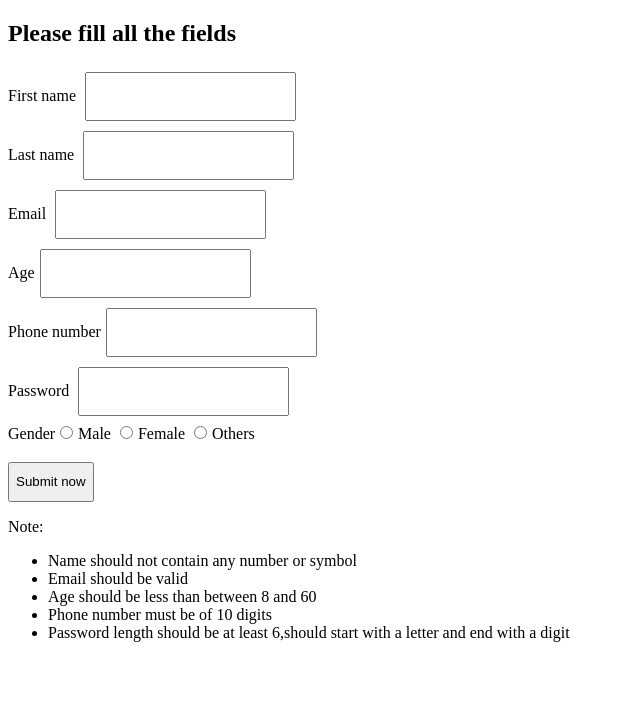
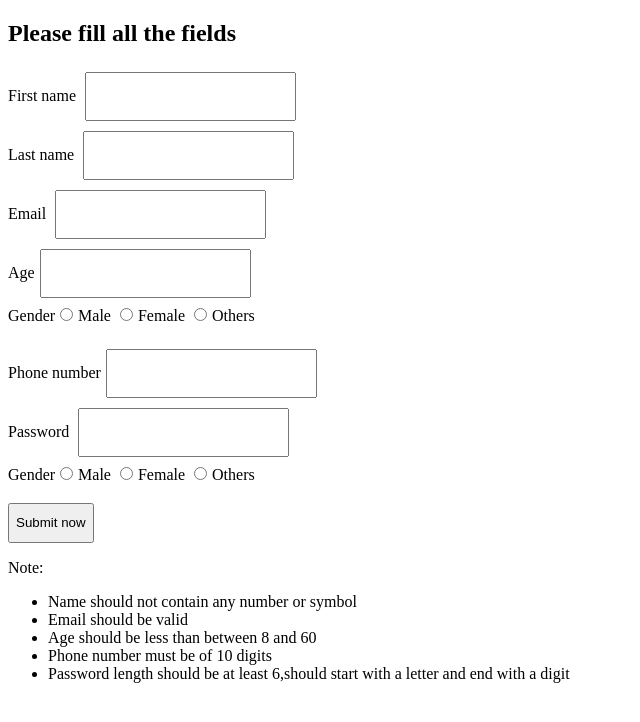
Before and after one commit to AnkitPangeni/form-validation, a plain HTML site: page index.html in a window 1280 px wide. Shown: the whole page, without its empty margins (0-640 px from the left). Drawn offline with Linux system fonts and the light colour scheme.

Commit message:
Update index.html

```diff
--- a/index.html
+++ b/index.html
@@ -32,6 +32,10 @@
 
       Age<input type="number" id="age" />  <br />
 
+       Gender<input type="radio" name="gender" id="male" />Male
+      <input type="radio" name="gender" id="female" />Female
+      <input type="radio" name="gender" id="others" />Others <br /><br />
+
       Phone number<input type="text" id="number" />  <br />
       Password <input type="password" id="password" />
       <br />
```
